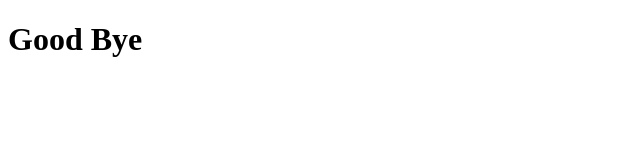
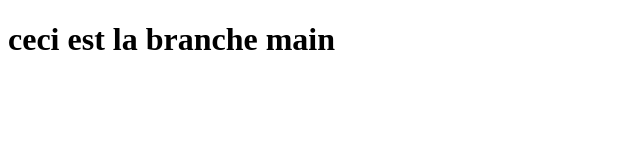
Before and after one commit to mrwnbk/ExoGitHub, a plain HTML site: page public/index.html in a window 1280 px wide. Shown: the whole page, without its empty margins (0-640 px from the left). Drawn offline with Linux system fonts and the light colour scheme.

Commit message:
changement du contenu du h1 par 'ceci est la branch master'

```diff
--- a/public/index.html
+++ b/public/index.html
@@ -7,7 +7,7 @@
     <link rel="stylesheet" href="css/style.css">
 </head>
 <body>
-    <h1>Good Bye</h1>
+    <h1>ceci est la branche main</h1>
 
 </body>
 </html>
```
